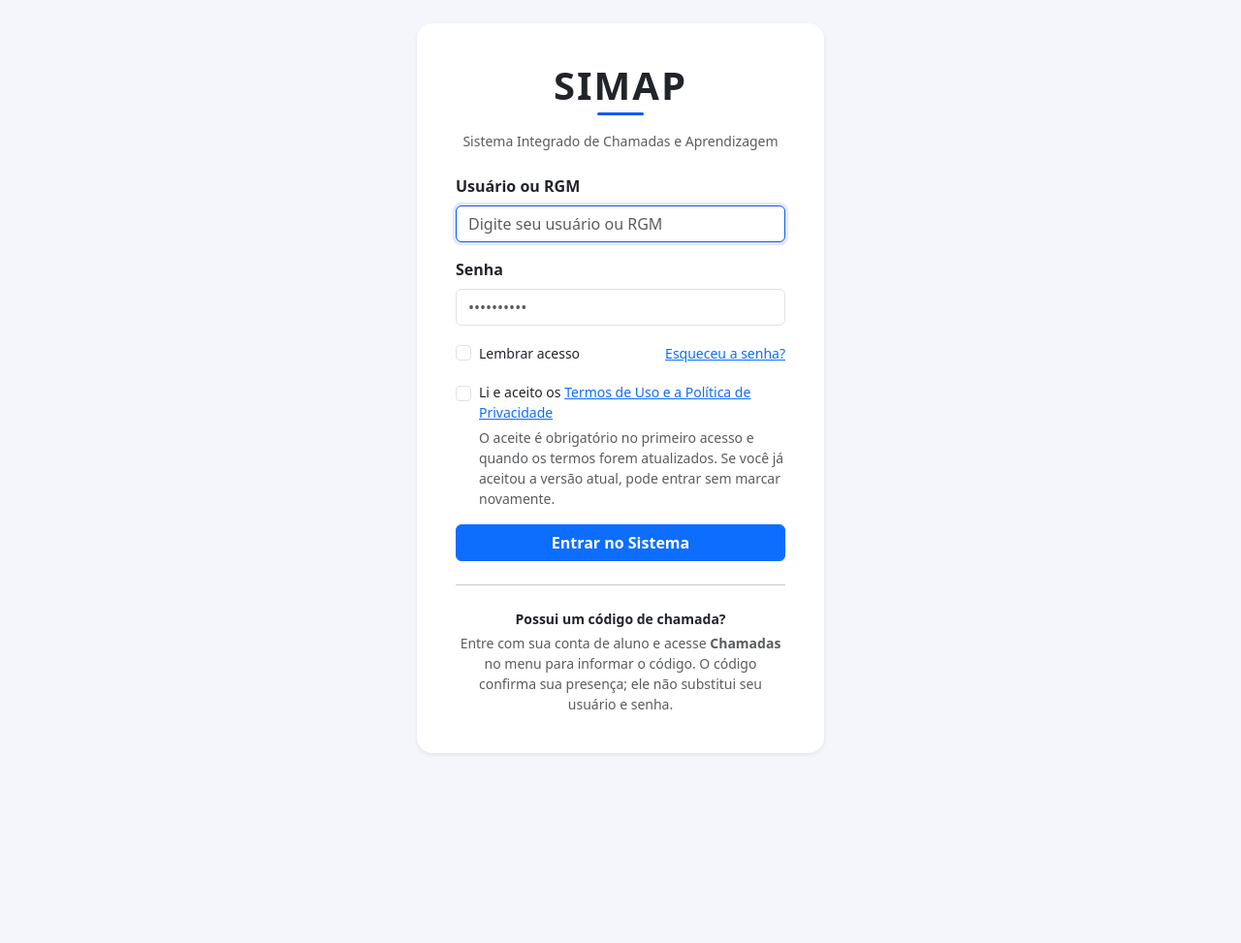
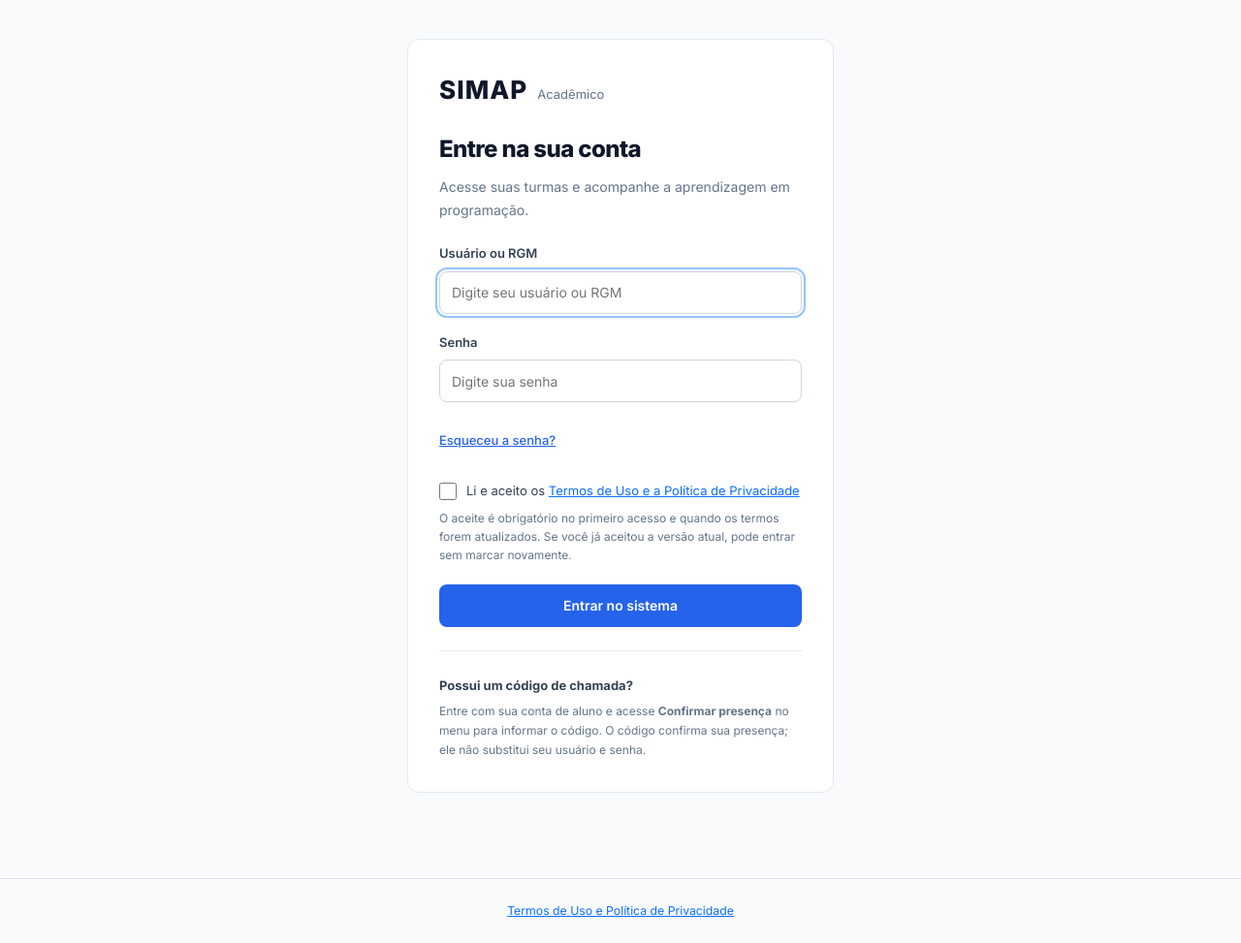
Before and after one commit to KroquevichySena/SIMAP, a Django app: page /contas/login/ in a window 1280 px wide. Shown: the whole page at 97% size. Before the commit the page ends 778 px from the top, so only its background shows below. Run offline with Django 5.2, Linux system fonts and the light colour scheme.

Commit message:
style: padroniza login e recuperacao de senha

```diff
--- a/static/css/auth.css
+++ b/static/css/auth.css
@@ -1,24 +1,152 @@
-:root{
-
-    --bs-primary: #0759fa;
+/* Layout público: acesso, recuperação de senha e leitura dos termos. */
+body.simap-publico {
+    display: flex;
+    flex-direction: column;
+    min-height: 100vh;
 }
-
-body {
-  background-color: #f4f6fb;
+.simap-publico-conteudo {
+    display: flex;
+    flex: 1;
+    flex-direction: column;
+    align-items: center;
+    justify-content: center;
+    gap: 24px;
+    width: 100%;
+    padding: 40px 20px;
 }
-
-.brand-underline {
-  width: 48px;
-  height: 3px;
-  background-color: var(--bs-primary);
-  border-radius: 2px;
+.simap-publico-mensagens {
+    width: 100%;
+    max-width: 440px;
 }
-
-.auth-card {
-  border-radius: 16px;
+.simap-auth {
+    flex-shrink: 0;
+    width: 100%;
+    max-width: 440px;
+    padding: 32px;
+    overflow-wrap: anywhere;
 }
-
-.auth-card .form-control:focus {
-  border-color: var(--bs-primary);
-  box-shadow: 0 0 0 0.2rem rgba(47, 111, 237, 0.15);
+.simap-auth-marca {
+    display: flex;
+    align-items: baseline;
+    gap: 10px;
+    margin-bottom: 28px;
+    color: var(--foreground);
 }
+.simap-auth-marca strong {
+    font-size: 26px;
+    font-weight: 800;
+    letter-spacing: .04em;
+}
+.simap-auth-marca span {
+    color: var(--muted);
+    font-size: 13px;
+}
+.simap-auth-cabecalho h1 {
+    margin: 0;
+    font-size: 24px;
+    font-weight: 800;
+    letter-spacing: -.025em;
+}
+.simap-auth-cabecalho p {
+    margin: 12px 0 24px;
+    color: var(--muted);
+    font-size: 14px;
+    line-height: 1.7;
+}
+.simap-auth-form {
+    display: flex;
+    flex-direction: column;
+    gap: 20px;
+}
+.simap-auth-form input:not([type="hidden"]):not([type="checkbox"]),
+.simap-auth-form select,
+.simap-auth-form textarea {
+    width: 100%;
+    min-width: 0;
+    min-height: 44px;
+    padding: 10px 12px;
+    border: 1px solid #cbd5e1;
+    border-radius: 8px;
+    background-color: var(--card);
+    color: var(--foreground);
+    font: inherit;
+}
+.simap-auth-form input:focus-visible {
+    outline: 2px solid #93c5fd;
+    outline-offset: 2px;
+    border-color: var(--primary);
+}
+.simap-auth-form .simap-campo-invalido input {
+    border-color: #dc2626;
+    background-color: #fef2f2;
+}
+.simap-auth-form .simap-campo-checkbox {
+    align-items: flex-start;
+}
+.simap-auth-form .simap-campo-checkbox input {
+    margin-top: 3px;
+}
+.simap-auth-form .simap-campo-checkbox label {
+    font-weight: 400;
+    line-height: 1.7;
+}
+.simap-auth-form .simap-ajuda-campo ul {
+    margin: 0;
+    padding-left: 18px;
+}
+.simap-auth .simap-botao {
+    width: 100%;
+}
+.simap-auth-link {
+    align-self: flex-start;
+    padding-block: 10px;
+    color: var(--primary);
+    font-size: 13px;
+    font-weight: 500;
+}
+.simap-auth-orientacao {
+    margin-top: 24px;
+    padding-top: 24px;
+    border-top: 1px solid var(--border);
+    color: var(--muted);
+    font-size: 12px;
+    line-height: 1.7;
+}
+.simap-auth-orientacao strong {
+    display: block;
+    margin-bottom: 6px;
+    color: #334155;
+    font-size: 13px;
+}
+.simap-auth-orientacao p {
+    margin: 0;
+}
+.simap-auth-status {
+    display: inline-block;
+    margin-bottom: 16px;
+    padding: 6px 12px;
+    border: 1px solid #bfdbfe;
+    border-radius: 8px;
+    background-color: #eff6ff;
+    color: #1d4ed8;
+    font-size: 12px;
+    font-weight: 600;
+}
+.simap-auth-status-concluido {
+    border-color: #a7f3d0;
+    background-color: #ecfdf5;
+    color: #047857;
+}
+.simap-auth-status-invalido {
+    border-color: #fde68a;
+    background-color: #fffbeb;
+    color: #92400e;
+}
+@media (max-width: 575.98px) {
+    .simap-publico-conteudo {
+        padding: 24px 16px;
+    }
+    .simap-auth {
+        padding: 24px 20px;
+    }
+}
--- a/templates/base_publico.html
+++ b/templates/base_publico.html
@@ -1,29 +1,26 @@
+{% load static %}
 <!DOCTYPE html>
 <html lang="pt-br">
 <head>
     <meta charset="UTF-8">
     <meta name="viewport" content="width=device-width, initial-scale=1.0">
     <title>{% block title %}SIMAP{% endblock %}</title>
-
-    {% load static %}
+    <link rel="stylesheet" href="https://fonts.googleapis.com/css2?family=Inter:wght@400;500;600;700;800;900&display=swap">
     <link href="https://cdn.jsdelivr.net/npm/bootstrap@5.3.0/dist/css/bootstrap.min.css" rel="stylesheet">
+    <link rel="stylesheet" href="{% static 'css/simap.css' %}">
     <link rel="stylesheet" href="{% static 'css/auth.css' %}">
 </head>
-<body>
-
-    <div class="min-vh-100 d-flex align-items-center justify-content-center px-3">
+<body class="simap-app simap-publico">
+    <a class="simap-pular-conteudo" href="#conteudo-principal">Ir para o conteúdo</a>
+    <main id="conteudo-principal" class="simap-publico-conteudo" tabindex="-1">
         {% if messages %}
-            <div class="position-absolute top-0 start-50 translate-middle-x mt-3" style="max-width: 420px; width: 100%;">
-                {% for message in messages %}
-                    <div class="alert alert-{{ message.tags }}">{{ message }}</div>
-                {% endfor %}
-            </div>
+        <div class="simap-publico-mensagens">
+            {% for message in messages %}<div class="alert alert-{{ message.tags }}" role="alert">{{ message }}</div>{% endfor %}
+        </div>
         {% endif %}
-
-        {% block content %}
-        {% endblock %}
-    </div>
-
+        {% block content %}{% endblock %}
+    </main>
+    {% include 'partials/_footer.html' %}
     <script src="https://cdn.jsdelivr.net/npm/bootstrap@5.3.0/dist/js/bootstrap.bundle.min.js"></script>
 </body>
 </html>
--- a/templates/partials/_campo_formulario.html
+++ b/templates/partials/_campo_formulario.html
@@ -12,6 +12,6 @@
         <label for="{{ campo.id_for_label }}">{{ campo.label }}{% if campo.field.required %}<span class="simap-obrigatorio" aria-hidden="true"> *</span>{% endif %}</label>
         {{ campo }}
     {% endif %}
-    {% if campo.help_text %}<p class="simap-ajuda-campo" id="{{ campo.auto_id }}_helptext">{{ campo.help_text }}</p>{% endif %}
+    {% if campo.help_text %}<div class="simap-ajuda-campo" id="{{ campo.auto_id }}_helptext">{{ campo.help_text }}</div>{% endif %}
     {% if campo.errors %}<ul class="simap-erros-campo" id="{{ campo.auto_id }}_error">{% for erro in campo.errors %}<li>{{ erro }}</li>{% endfor %}</ul>{% endif %}
 </div>
--- /dev/null
+++ b/usuarios/templates/usuarios/_cabecalho_acesso.html
@@ -0,0 +1,6 @@
+<div class="simap-auth-marca"><strong>SIMAP</strong><span>Acadêmico</span></div>
+<header class="simap-auth-cabecalho">
+    {% if situacao %}<span class="simap-auth-status{% if concluido %} simap-auth-status-concluido{% elif invalido %} simap-auth-status-invalido{% endif %}">{{ situacao }}</span>{% endif %}
+    <h1>{{ titulo }}</h1>
+    <p>{{ descricao }}</p>
+</header>
--- /dev/null
+++ b/usuarios/templates/usuarios/_erros_acesso.html
@@ -0,0 +1,5 @@
+{% if form.errors %}
+<div class="simap-aviso-erro" role="alert">
+    {% if form.non_field_errors %}<ul>{% for erro in form.non_field_errors %}<li>{{ erro }}</li>{% endfor %}</ul>{% else %}Revise os campos indicados para continuar.{% endif %}
+</div>
+{% endif %}
--- a/usuarios/templates/usuarios/login.html
+++ b/usuarios/templates/usuarios/login.html
@@ -1,75 +1,36 @@
 {% extends 'base_publico.html' %}
-
 {% block title %}Entrar - SIMAP{% endblock %}
-
 {% block content %}
-<div class="card auth-card shadow-sm border-0 p-4" style="max-width: 420px; width: 100%;">
-    <div class="card-body">
-
-        <h1 class="text-center fw-bold mb-1" style="letter-spacing: 2px;">SIMAP</h1>
-        <div class="brand-underline mx-auto mb-3"></div>
-        <p class="text-center text-muted small mb-4">Sistema Integrado de Chamadas e Aprendizagem</p>
-
-        {% if form.non_field_errors %}
-            <div class="alert alert-danger py-2 small">
-                {{ form.non_field_errors.0 }}
-            </div>
-        {% endif %}
-
-        <form method="post">
+<section class="simap-cartao simap-auth" aria-label="Acesso ao SIMAP">
+    {% include 'usuarios/_cabecalho_acesso.html' with titulo="Entre na sua conta" descricao="Acesse suas turmas e acompanhe a aprendizagem em programação." %}
+    <form method="post" class="simap-auth-form" novalidate>
         {% csrf_token %}
         <input type="hidden" name="next" value="{{ next }}">
-
-            <div class="mb-3">
-                <label for="id_username" class="form-label fw-semibold">Usuário ou RGM</label>
-                <input type="text" name="username" id="id_username" class="form-control"
-                       placeholder="Digite seu usuário ou RGM" autofocus>
+        {% include 'usuarios/_erros_acesso.html' %}
+        <div class="simap-campo{% if form.username.errors %} simap-campo-invalido{% endif %}">
+            <label for="id_username">Usuário ou RGM</label>
+            <input type="text" name="username" id="id_username" value="{{ form.username.value|default_if_none:'' }}" placeholder="Digite seu usuário ou RGM" autocomplete="username" required autofocus{% if form.username.errors %} aria-invalid="true" aria-describedby="id_username_error"{% endif %}>
+            {% if form.username.errors %}<ul class="simap-erros-campo" id="id_username_error">{% for erro in form.username.errors %}<li>{{ erro }}</li>{% endfor %}</ul>{% endif %}
         </div>
-
-            <div class="mb-3">
-                <label for="id_password" class="form-label fw-semibold">Senha</label>
-                <input type="password" name="password" id="id_password" class="form-control"
-                       placeholder="••••••••••">
+        <div class="simap-campo{% if form.password.errors %} simap-campo-invalido{% endif %}">
+            <label for="id_password">Senha</label>
+            <input type="password" name="password" id="id_password" placeholder="Digite sua senha" autocomplete="current-password" required{% if form.password.errors %} aria-invalid="true" aria-describedby="id_password_error"{% endif %}>
+            {% if form.password.errors %}<ul class="simap-erros-campo" id="id_password_error">{% for erro in form.password.errors %}<li>{{ erro }}</li>{% endfor %}</ul>{% endif %}
         </div>
-
-            <div class="d-flex justify-content-between align-items-center mb-3">
-                <div class="form-check">
-                    <input class="form-check-input" type="checkbox" id="lembrar">
-                    <label class="form-check-label small" for="lembrar">Lembrar acesso</label>
+        <a href="{% url 'password_reset' %}" class="simap-auth-link">Esqueceu a senha?</a>
+        <div class="simap-campo{% if form.aceite_termos.errors %} simap-campo-invalido{% endif %}">
+            <div class="simap-campo-checkbox">
+                <input class="simap-checkbox" type="checkbox" name="aceite_termos" id="aceite_termos" aria-describedby="aceite-termos-ajuda{% if form.aceite_termos.errors %} aceite-termos-erro{% endif %}"{% if form.aceite_termos.value %} checked{% endif %}{% if form.aceite_termos.errors %} aria-invalid="true"{% endif %}>
+                <label for="aceite_termos">Li e aceito os <a href="{% url 'termos_de_uso' %}" target="_blank" rel="noopener noreferrer">Termos de Uso e a Política de Privacidade<span class="visually-hidden"> (abre em nova aba)</span></a></label>
             </div>
-                <a href="{% url 'password_reset' %}" class="small">Esqueceu a senha?</a>
+            <p class="simap-ajuda-campo" id="aceite-termos-ajuda">O aceite é obrigatório no primeiro acesso e quando os termos forem atualizados. Se você já aceitou a versão atual, pode entrar sem marcar novamente.</p>
+            {% if form.aceite_termos.errors %}<ul class="simap-erros-campo" id="aceite-termos-erro">{% for erro in form.aceite_termos.errors %}<li>{{ erro }}</li>{% endfor %}</ul>{% endif %}
         </div>
-
-            <div class="form-check mb-3 mt-1">
-                <input class="form-check-input {% if form.aceite_termos.errors %}is-invalid{% endif %}"
-                       type="checkbox" name="aceite_termos" id="aceite_termos"
-                       aria-describedby="aceite-termos-ajuda{% if form.aceite_termos.errors %} aceite-termos-erro{% endif %}"
-                       {% if form.aceite_termos.value %}checked{% endif %}
-                       {% if form.aceite_termos.errors %}aria-invalid="true"{% endif %}>
-                <label class="form-check-label small" for="aceite_termos">
-                    Li e aceito os
-                    <a href="{% url 'termos_de_uso' %}" target="_blank" rel="noopener noreferrer">Termos de Uso e a Política de Privacidade</a>
-                </label>
-                <p class="form-text mb-0" id="aceite-termos-ajuda">
-                    O aceite é obrigatório no primeiro acesso e quando os termos forem atualizados.
-                    Se você já aceitou a versão atual, pode entrar sem marcar novamente.
-                </p>
-                {% if form.aceite_termos.errors %}
-                    <div class="text-danger small mt-1" id="aceite-termos-erro">{{ form.aceite_termos.errors.0 }}</div>
-                {% endif %}
-            </div>
-
-            <button type="submit" class="btn btn-primary w-100 fw-semibold">Entrar no Sistema</button>
+        <button type="submit" class="simap-botao simap-botao-primario">Entrar no sistema</button>
     </form>
-
-        <hr class="my-4">
-
-        <p class="text-center fw-semibold small mb-1">Possui um código de chamada?</p>
-        <p class="text-center text-muted small mb-0">
-            Entre com sua conta de aluno e acesse <strong>Chamadas</strong> no menu para informar o código.
-            O código confirma sua presença; ele não substitui seu usuário e senha.
-        </p>
-
-    </div>
-</div>
+    <aside class="simap-auth-orientacao" aria-label="Presença por código">
+        <strong>Possui um código de chamada?</strong>
+        <p>Entre com sua conta de aluno e acesse <b>Confirmar presença</b> no menu para informar o código. O código confirma sua presença; ele não substitui seu usuário e senha.</p>
+    </aside>
+</section>
 {% endblock %}
```
Also changed, not shown: usuarios/templates/usuarios/recuperar_senha.html (+9 -9 lines), usuarios/templates/usuarios/recuperar_senha_enviado.html (+9 -5 lines), usuarios/templates/usuarios/resetar_senha.html (+14 -10 lines), usuarios/templates/usuarios/resetar_senha_concluido.html (+5 -6 lines). Lines whose indentation alone changed are shown as unchanged.
